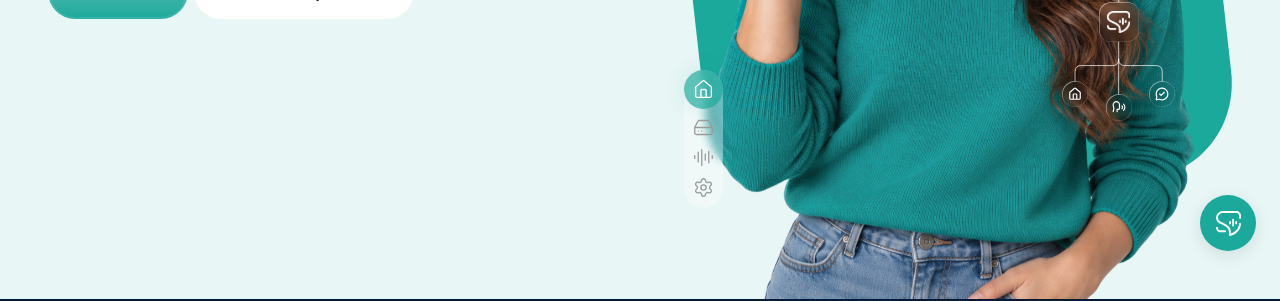
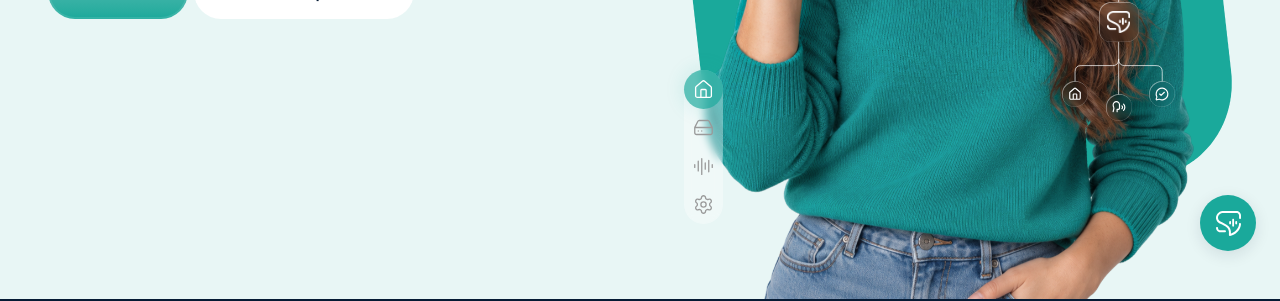
Before and after one commit to andreiolicar/silent-voice, a React (Vite) app: page / in a window 1280 px wide. Shown: the part 525-826 px from the top of the page. Built offline with nearby package versions, Linux system fonts and the light colour scheme; grey boxes are pictures that could not be loaded; a web font is replaced by a local one.

Commit message:
fix: space hero artwork menu icons evenly

```diff
--- a/src/components/HeroArtwork.tsx
+++ b/src/components/HeroArtwork.tsx
@@ -66,11 +66,11 @@ export function HeroArtwork() {
         <img className="hero-artwork__woman" src="/assets/woman-hero.png" alt="" fetchPriority="high" />
       </m.div>
 
-      <m.div className="scene-layer artwork-menu" style={box(67, 508.5, 44, 158)} data-node-id="23:116" {...enter('artworkMenu')}>
+      <m.div className="scene-layer artwork-menu" style={box(67, 508.5, 44, 176)} data-node-id="23:116" {...enter('artworkMenu')}>
         <div className="artwork-menu__active"><img src="/assets/lucide-house.svg" alt="" /></div>
-        <img className="artwork-menu__icon artwork-menu__icon--drive" src="/assets/lucide-hard-drive.svg" alt="" />
-        <img className="artwork-menu__icon artwork-menu__icon--audio" src="/assets/lucide-audio-lines.svg" alt="" />
-        <img className="artwork-menu__icon artwork-menu__icon--settings" src="/assets/lucide-settings.svg" alt="" />
+        <img className="artwork-menu__icon" src="/assets/lucide-hard-drive.svg" alt="" />
+        <img className="artwork-menu__icon" src="/assets/lucide-audio-lines.svg" alt="" />
+        <img className="artwork-menu__icon" src="/assets/lucide-settings.svg" alt="" />
       </m.div>
 
       <svg className="scene-layer artwork-connectors" viewBox="0 0 695 771" fill="none" stroke="var(--color-surface)" strokeWidth="0.8" strokeLinecap="round" strokeLinejoin="round" aria-hidden="true" focusable="false">
--- a/src/components/hero-artwork.css
+++ b/src/components/hero-artwork.css
@@ -1,13 +1,10 @@
 .hero-artwork { width: min(695px, calc(100% - 578px)); aspect-ratio: 695 / 771; container-type: inline-size; }
 .scene-layer { position: absolute; max-width: none; pointer-events: none; }
 .hero-artwork__woman { position: absolute; width: 100.09%; height: 100.23%; max-width: none; left: -.06%; top: -.03%; }
-.artwork-menu { border-radius: 100px; background: var(--glass-surface); backdrop-filter: var(--glass-backdrop); }
-.artwork-menu__active { position: absolute; left: 0; top: 0; width: 100%; aspect-ratio: 1; display: flex; align-items: center; justify-content: center; border-radius: 100px; background: var(--glass-active); box-shadow: var(--glass-active-shadow); }
+.artwork-menu { display: grid; grid-template-rows: repeat(4, 1fr); place-items: center; border-radius: 100px; background: var(--glass-surface); backdrop-filter: var(--glass-backdrop); }
+.artwork-menu__active { width: 100%; aspect-ratio: 1; display: flex; align-items: center; justify-content: center; border-radius: 100px; background: var(--glass-active); box-shadow: var(--glass-active-shadow); }
 .artwork-menu__active img { width: 54.545%; }
-.artwork-menu__icon { position: absolute; left: 22.727%; width: 54.545%; }
-.artwork-menu__icon--drive { top: 34.177%; }
-.artwork-menu__icon--audio { top: 55.696%; }
-.artwork-menu__icon--settings { top: 77.215%; }
+.artwork-menu__icon { width: 54.545%; }
 .glass-circle, .glass-square { display: flex; align-items: center; justify-content: center; backdrop-filter: var(--glass-backdrop); box-shadow: var(--glass-reflections); }
 .glass-circle { border-radius: 100px; }
 .glass-circle img { width: 53.333%; }
```
